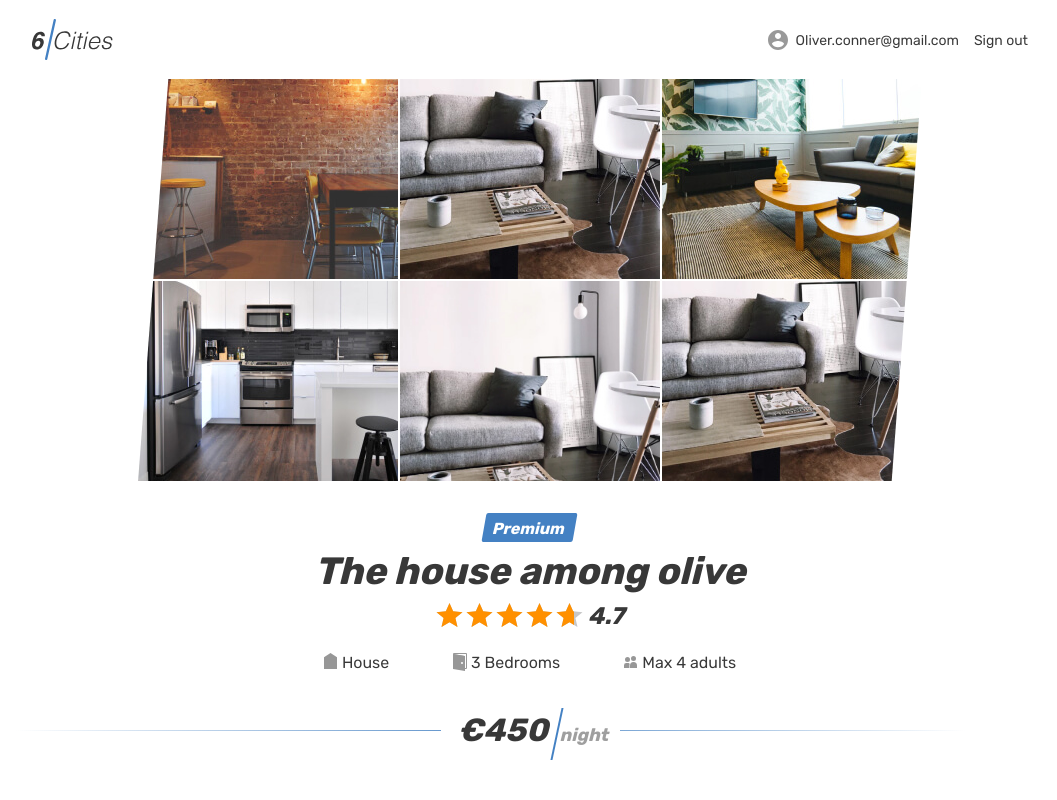
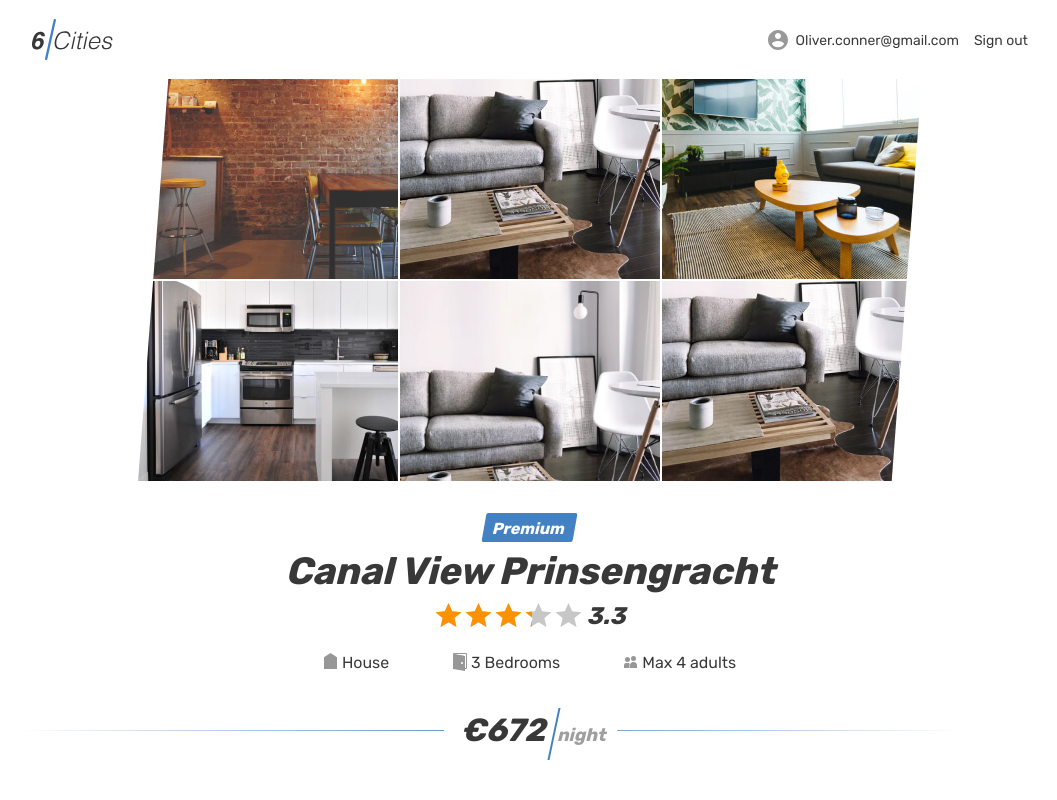
Before and after one commit to VadimCpp/six-cities, a React (Create React App) app in the folder project/: page /offer/1 in a window 1280 px wide. Shown: the top 800 px of the page, without its empty margins (110-1167 px from the left). Built offline with nearby package versions, Linux system fonts and the light colour scheme.

Commit message:
Pass single offer to RoomScreen

```diff
--- a/project/src/components/app/app.jsx
+++ b/project/src/components/app/app.jsx
@@ -18,10 +18,12 @@ function App({offers}) {
         <Route path="/favorites" exact>
           <FavoritesScreen offers={offers}/>
         </Route>
-        <Route path="/offer/:id" exact>
-          {/* TODO: передать конкретный офер через render */}
-          <RoomScreen offers={offers}/>
-        </Route>
+        <Route path="/offer/:id" exact render={(routeProps) => {
+          const { id } = routeProps.match.params;
+          const offer = offers[id];
+          return offer ? <RoomScreen offer={offer}/> : <NotFoundScreen />;
+        }}
+        />
         <Route component={NotFoundScreen} />
       </Switch>
     </BrowserRouter>
--- a/project/src/components/room-screen/room-screen.jsx
+++ b/project/src/components/room-screen/room-screen.jsx
@@ -1,18 +1,11 @@
 import React from 'react';
-import { Link, useParams } from 'react-router-dom';
+import { Link } from 'react-router-dom';
 import Header from '../header/header';
 import CommentForm from '../comment-form/comment-form';
-import offersProp from '../offers/offers.prop';
+import offerProp from '../offer/offer.prop';
 import getVerboseType from '../../utils/getVerboseType';
 
-function RoomScreen({offers}) {
-  const { id } = useParams();
-  const offer = offers.find((o) => o.id === Number(id));
-
-  if (!offer) {
-    // TODO: navigate Not Found screen
-  }
-
+function RoomScreen({offer}) {
   return (
     <div className="page">
       <Header />
@@ -278,7 +271,7 @@ function RoomScreen({offers}) {
 
 // TODO: display other attributes
 RoomScreen.propTypes = {
-  offers: offersProp,
+  offer: offerProp,
 };
 
 export default RoomScreen;
```
